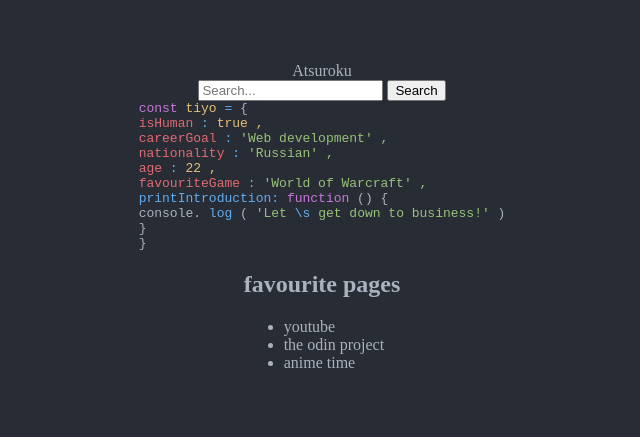
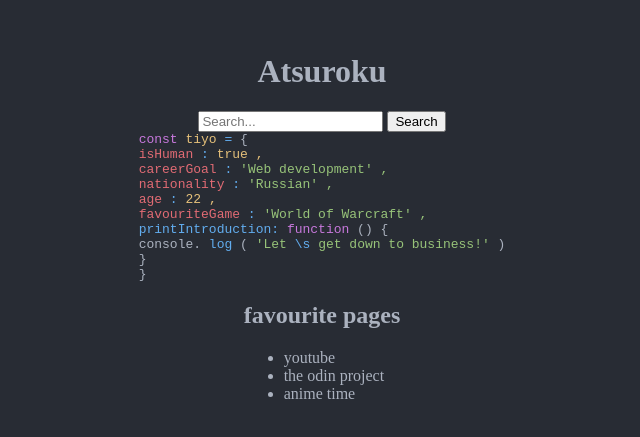
Before and after one commit to Tiyoriyo/startpage, a plain HTML site: page index.html in a window 1280 px wide. Shown: the part 183-620 px from the top of the page, without its empty margins (318-958 px from the left). Drawn offline with Linux system fonts and the light colour scheme.

Commit message:
Changed a few class names, and introduced H1 element

```diff
--- a/index.html
+++ b/index.html
@@ -10,7 +10,9 @@
 <body>
 
 <div class="main">
-    <div class="name, linear-anim">Atsuroku</div>
+    <div class="name">
+        <h1 id='linear'>Atsuroku</h1>
+    </div>
     <form id='bar' role='search'>
         <input type='search' id='query' name='q'
          placeholder='Search...'
```
